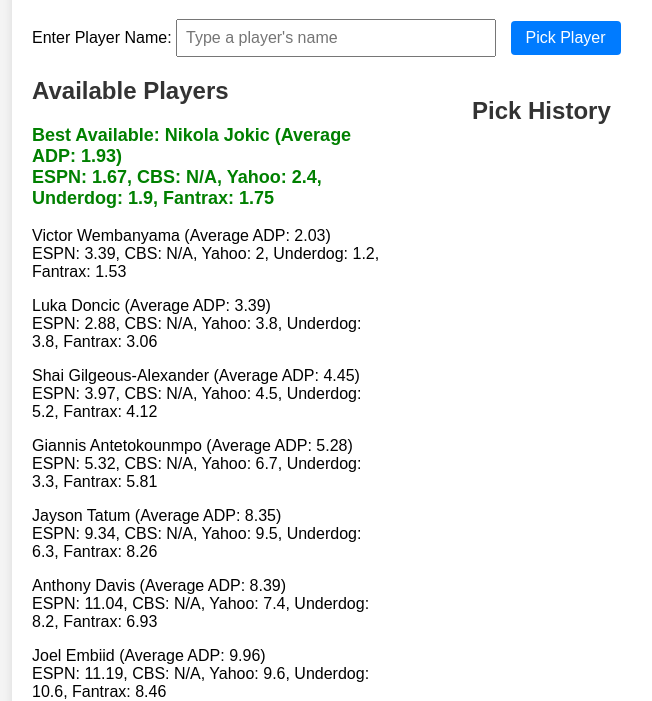
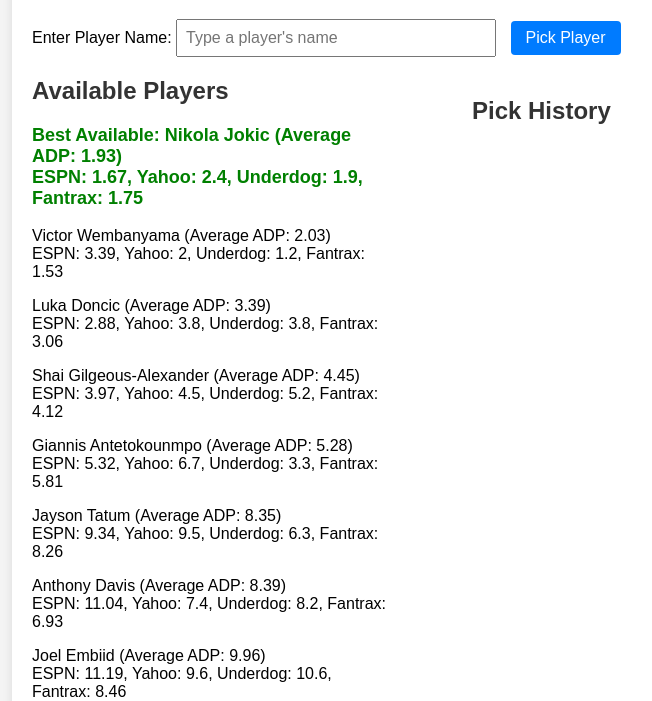
Before and after one commit to toddehalexander/FantasyDraft_BBall_2024, a plain HTML site: page index.html in a window 1280 px wide. Shown: the part 101-802 px from the top of the page, without its empty margins (208-860 px from the left). Drawn offline with nearby package versions, Linux system fonts and the light colour scheme.

Commit message:
removed CBS

```diff
--- a/index.html
+++ b/index.html
@@ -124,7 +124,7 @@
                             Player: player.Name,
                             AVG: parseFloat(player.AVG),
                             ESPN: parseFloat(player.ESPN) || null,
-                            CBS: parseFloat(player.CBS) || null,
+
                             Yahoo: parseFloat(player.Yahoo) || null,
                             Underdog: parseFloat(player.Underdog) || null,
                             Fantrax: parseFloat(player.Fantrax) || null
@@ -144,7 +144,7 @@
 
         // Function to calculate the average ADP from available sources
         function calculateAverageADP(player) {
-            const adps = [player.ESPN, player.CBS, player.Yahoo, player.Underdog, player.Fantrax].filter(adp => adp !== null);
+            const adps = [player.ESPN, player.Yahoo, player.Underdog, player.Fantrax].filter(adp => adp !== null);
             const total = adps.reduce((acc, val) => acc + val, 0);
             return total / adps.length;
         }
@@ -173,12 +173,12 @@
             } else {
                 availablePlayerList.sort((a, b) => a.avgADP - b.avgADP); // Sort by average ADP
                 const bestPlayer = availablePlayerList[0]; // Best player with lowest average ADP
-                const sourceADPText = `ESPN: ${bestPlayer.ESPN || 'N/A'}, CBS: ${bestPlayer.CBS || 'N/A'}, Yahoo: ${bestPlayer.Yahoo || 'N/A'}, Underdog: ${bestPlayer.Underdog || 'N/A'}, Fantrax: ${bestPlayer.Fantrax || 'N/A'}`;
+                const sourceADPText = `ESPN: ${bestPlayer.ESPN || 'N/A'}, Yahoo: ${bestPlayer.Yahoo || 'N/A'}, Underdog: ${bestPlayer.Underdog || 'N/A'}, Fantrax: ${bestPlayer.Fantrax || 'N/A'}`;
                 bestPlayerDisplay.innerHTML = `Best Available: ${bestPlayer.Player} (Average ADP: ${bestPlayer.avgADP.toFixed(2)})<br>${sourceADPText}`;
 
                 // Now list the remaining available players
                 availablePlayersDisplay.innerHTML = availablePlayerList.slice(1).map(player => {
-                    const adpText = `ESPN: ${player.ESPN || 'N/A'}, CBS: ${player.CBS || 'N/A'}, Yahoo: ${player.Yahoo || 'N/A'}, Underdog: ${player.Underdog || 'N/A'}, Fantrax: ${player.Fantrax || 'N/A'}`;
+                    const adpText = `ESPN: ${player.ESPN || 'N/A'}, Yahoo: ${player.Yahoo || 'N/A'}, Underdog: ${player.Underdog || 'N/A'}, Fantrax: ${player.Fantrax || 'N/A'}`;
                     return `<p class="available-player">${player.Player} (Average ADP: ${player.avgADP.toFixed(2)})<br>${adpText}</p>`;
                 }).join('');
             }
@@ -188,7 +188,7 @@
         function updatePickHistory() {
             pickHistoryList.innerHTML = ''; // Clear the current list
             pickHistory.forEach((player, index) => {
-                const sourceADPText = `ESPN: ${player.ESPN || 'N/A'}, CBS: ${player.CBS || 'N/A'}, Yahoo: ${player.Yahoo || 'N/A'}, Underdog: ${player.Underdog || 'N/A'}, Fantrax: ${player.Fantrax || 'N/A'}`;
+                const sourceADPText = `ESPN: ${player.ESPN || 'N/A'}, Yahoo: ${player.Yahoo || 'N/A'}, Underdog: ${player.Underdog || 'N/A'}, Fantrax: ${player.Fantrax || 'N/A'}`;
                 const listItem = document.createElement('li');
                 listItem.innerHTML = `${index + 1}. ${player.Player} (Average ADP: ${player.avgADP.toFixed(2)})<br>${sourceADPText}`;
                 pickHistoryList.appendChild(listItem);
```
